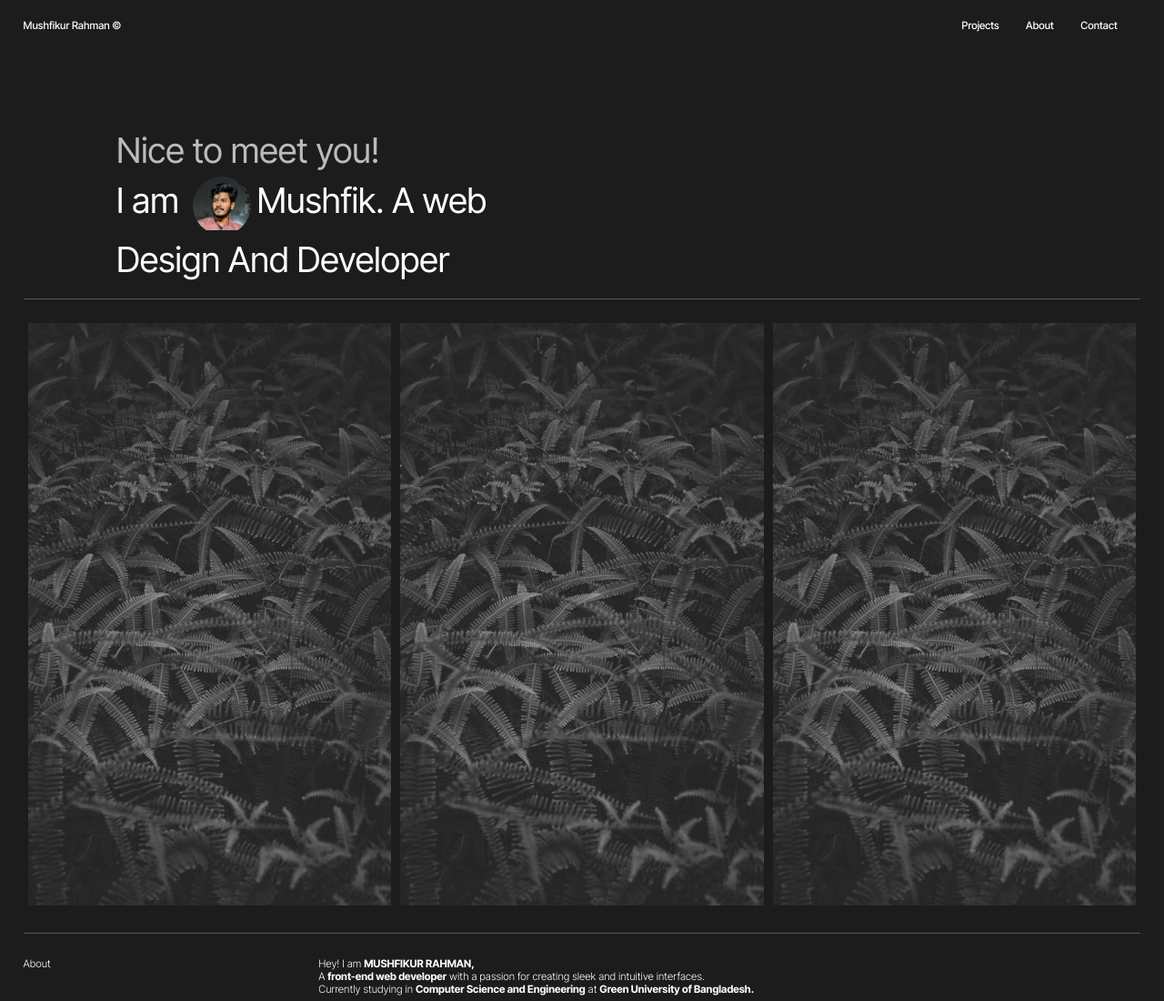
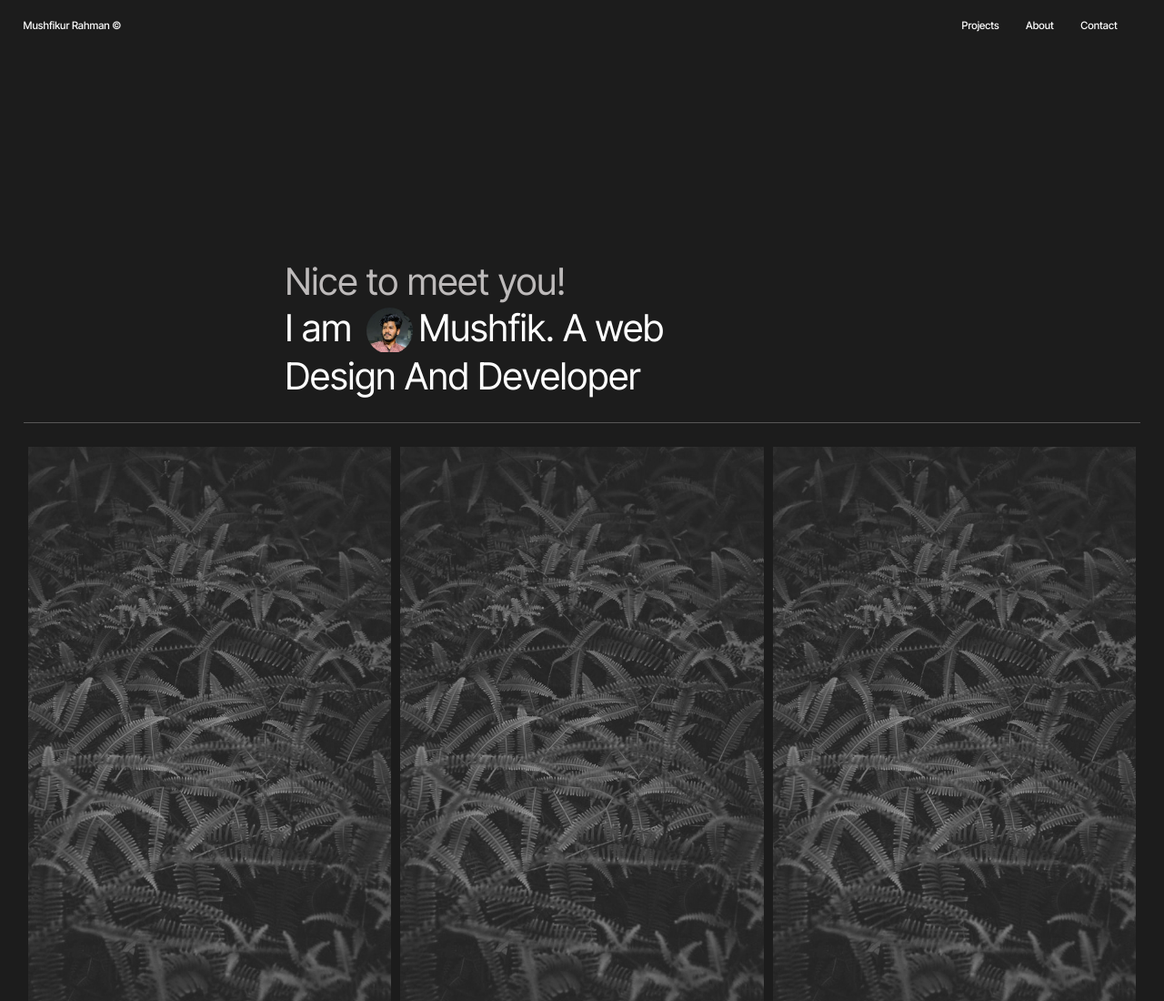
Before and after one commit to Mushfikur007/portfolio, a plain HTML site: page index.html in a window 1280 px wide. Shown: the top 1100 px of the page at 91% size. Drawn offline with Linux system fonts and the light colour scheme.

Commit message:
few Changes in body text

```diff
--- a/style.css
+++ b/style.css
@@ -46,15 +46,16 @@ html, body{
 }
 
 #text{
-    padding: 0 10vw;
-    margin-top: 7vw;
+    padding: 0 24.5vw;
+    margin-top: 29vh;
+    margin-bottom: 3vh;
     justify-content: space-between;
 }
 
 #text p{
-    line-height: 1.7;
+    line-height: 1.3;
     color: #fff;
-    font-size: 3vw;
+    font-size: 3.2vw;
     font-weight: 400;
     position: relative;
     right: 0;
@@ -64,7 +65,7 @@ html, body{
 
 #text h4{
     color: #bdbaba;
-    font-size: 3vw;
+    font-size: 3.2vw;
     font-weight: 400;
 }
 
@@ -72,16 +73,16 @@ html, body{
     display: inline-block;
     border-radius: 20vw;
     margin: 0 .5vw;
-    margin-bottom: -3vh;
+    margin-bottom: -1.8vh;
     background-color: red;
 }
 
 #onespan {
-    width: 5vw;
-    height: 5vw;
+    width: 4vw;
+    height: 4vw;
     background-image: url(./img/me.jpg);
     background-size: cover;
-    background-position: 0 15%;
+    background-position: 0 10%;
 }
 
 hr{
@@ -112,7 +113,7 @@ hr{
     height: 80vh;
     object-fit: cover;
     filter: grayscale(100%);
-    transition: filter cubic-bezier(0.19, 1, 0.22, 1) 1s;
+    transition: filter cubic-bezier(0.19, 1, 0.22, 1) 1.8s;
 }
 
 #imgcontainer .img:hover img{
```
